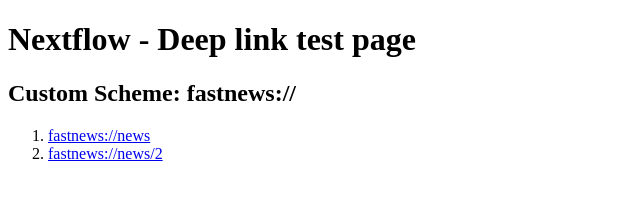
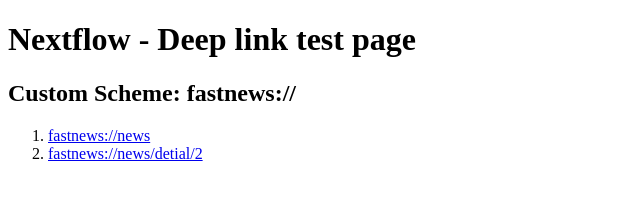
Before and after one commit to teerasej/nextflow-app-deeplink-test-page, a plain HTML site: page index.html in a window 1280 px wide. Shown: the full height of the page, 0-640 px from the left. Drawn offline with Linux system fonts and the light colour scheme.

Commit message:
add correct url

```diff
--- a/index.html
+++ b/index.html
@@ -11,7 +11,7 @@
     <h2>Custom Scheme: fastnews://</h2>
     <ol>
         <li><a href="fastnews://news">fastnews://news</a></li>
-        <li><a href="fastnews://news/news/detail/2">fastnews://news/2</a></li>
+        <li><a href="fastnews://news/news/detail/2">fastnews://news/detial/2</a></li>
     </ol>
 </body>
 </html>
```
